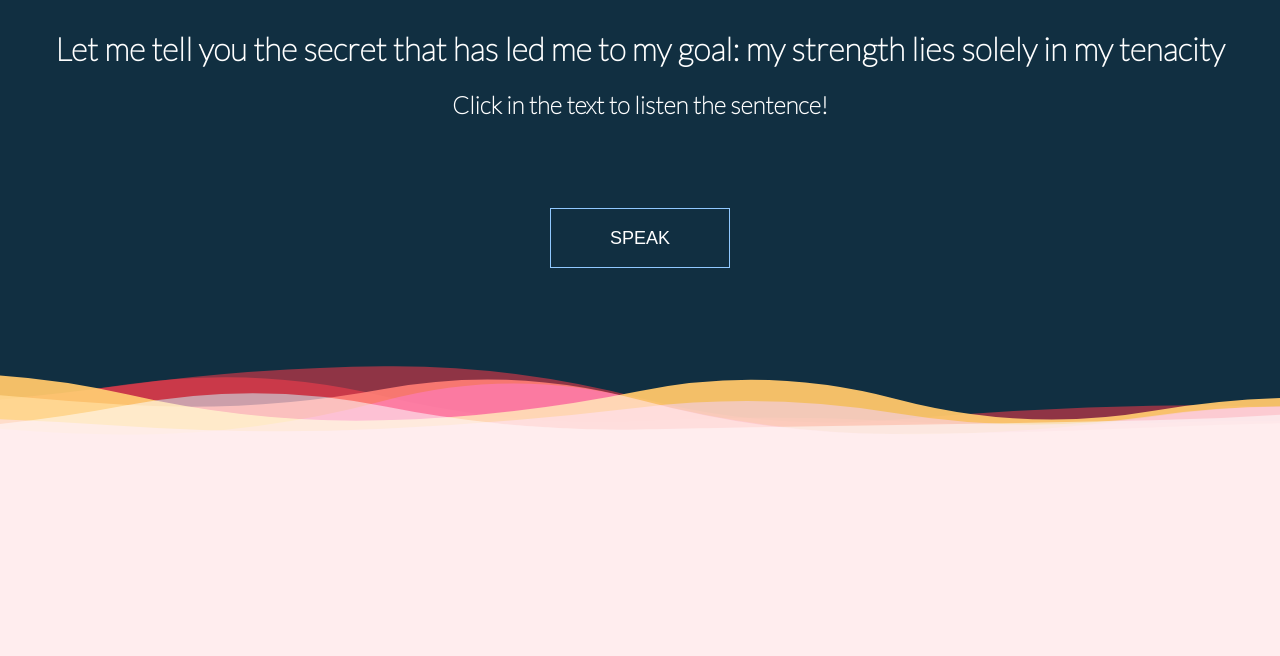
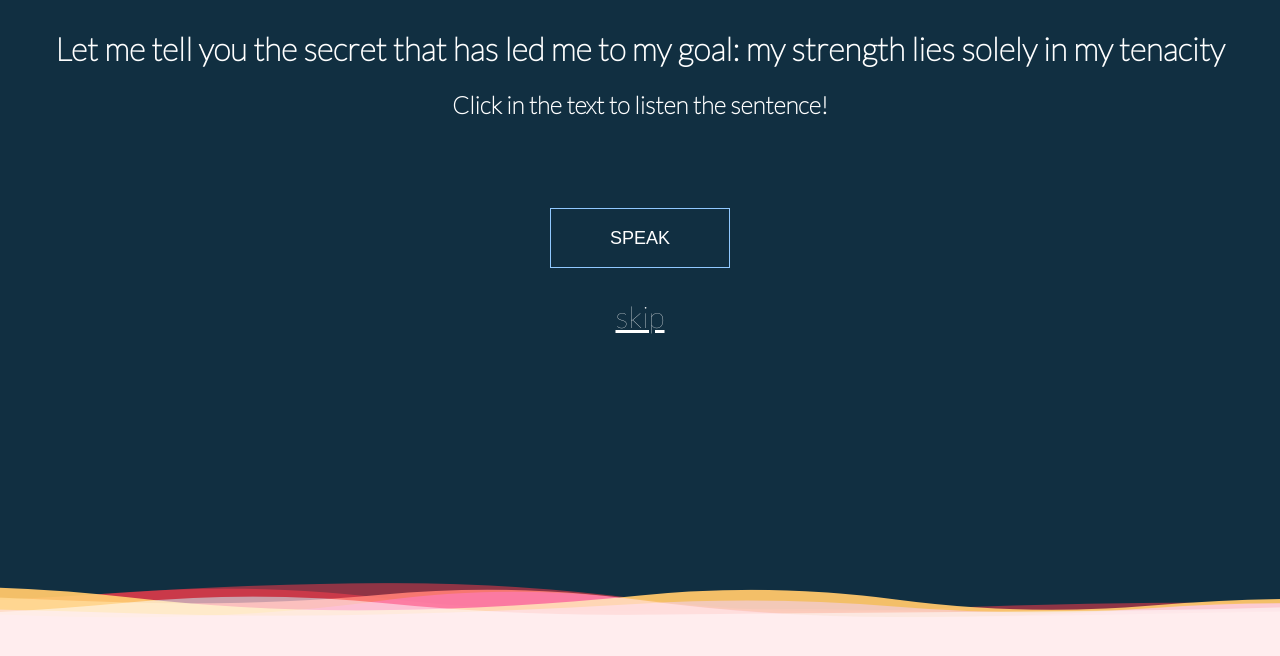
Before and after one commit to mthbernardes/talktome, a plain HTML site: page index.html in a window 1280 px wide. Drawn offline with nearby package versions, Linux system fonts and the light colour scheme.

Commit message:
skip sentence button

```diff
--- a/index.html
+++ b/index.html
@@ -1,4 +1,5 @@
 <html>
+
 <head>
     <title>TALK TO ME</title>
     <meta name="viewport" content="width=device-width, initial-scale=1.0">
@@ -10,7 +11,7 @@
 
 <body>
     <!--https://codepen.io/andrewwwcollins/pen/KQeXrX -->
-        <canvas id="confetti"></canvas>
+    <canvas id="waves"></canvas>
 
     <div class="flexbox-container">
 
@@ -22,24 +23,19 @@
 
         <!-- https://codepen.io/ys-wd/pen/oZgZwK -->
         <div class="flexbox-item flexbox-item-2">
-                <button id="button-start" class="btn" >
+            <button id="button-start" class="btn">
                 <svg width="180px" height="60px" viewBox="0 0 180 60" class="border">
                     <polyline points="179,1 179,59 1,59 1,1 179,1" class="bg-line" />
                     <polyline points="179,1 179,59 1,59 1,1 179,1" class="hl-line" />
                 </svg>
                 <span id="button-text">SPEAK</span>
             </button>
-            </div>
-
-            <!-- https://codepen.io/lkpttn/pen/LqjZzR -->
-            <div class="flexbox-item flexbox-item-3">
-                <div class="canvas">
-                    <canvas class="canvas"></canvas>
-                </div>
+            <p id="skip">skip</p>
         </div>
     </div>
 
     <script src="static/js/app.js"></script>
     <script src="static/js/waves.js"></script>
 </body>
+
 </html>
--- a/static/css/style.css
+++ b/static/css/style.css
@@ -35,15 +35,22 @@ body{
     min-height: auto;
 }
 
-#canvas{
+p {
+    text-align: center;
+    font-size: 30px;
+    text-decoration: underline;
+    cursor: pointer;
+}
+
+h1 {
+    cursor: pointer;
+}
+
+#waves {
     position: absolute;
+    bottom: 0;
     bottom: 0;
     left: 0;
     width: 100%;
+    height: 50%;
 }
-#confetti {
-    position: absolute;
-    bottom: 0;
-    left: 0;
-    width: 100%;
-}
--- a/static/js/app.js
+++ b/static/js/app.js
@@ -3,17 +3,16 @@ let MESSAGE;
 let TIMER;
 let COUNTER = 0;
 let LISTENING = false;
-
-let MALDITO;
-
+let TEXT_DETECT_MSG = "Click in the text to listen the sentence!";
 //https://www.youtube.com/watch?v=p4wsvdHSOPQ
-let audio = new Audio('static/media/tada.mp3');
+let AUDIO = new Audio('static/media/tada.mp3');
 
 function generate_random_phrase(data) {
-    position = Math.floor(Math.random() * data.length)
-    raw_message = data[position]["text"]
-    MESSAGE = raw_message.toLowerCase().replace(/[^a-z0-9]+/gi, " ").trim()
-    $("#text").text(raw_message)
+    position = Math.floor(Math.random() * data.length);
+    raw_message = data[position]["text"];
+    MESSAGE = raw_message.toLowerCase().replace(/[^a-z0-9]+/gi, " ").trim();
+    $("#text-detected").text(TEXT_DETECT_MSG);
+    $("#text").text(raw_message);
 }
 
 function sleep(time) {
@@ -38,12 +37,16 @@ $(document).ready(function () {
     const settings = {
         "url": "static/data/quotes.json",
         "method": "GET"
-    }
+    };
 
     $.ajax(settings).done(function (response) {
 
         PHRASES_DATA = response;
         generate_random_phrase(PHRASES_DATA);
+
+        $("#skip").click(function (){
+            generate_random_phrase(PHRASES_DATA);
+        });
 
         $("#button-start").click(function () {
             if (LISTENING) {
@@ -100,14 +103,14 @@ $(document).ready(function () {
         var text_detected = $("#text-detected");
 
         if (transcript == MESSAGE) {
-            audio.play();
+            AUDIO.play();
             text_detected.css('color', 'white');
             text_detected.text("Congratulations you nailed it!")
             let button_div = $(".flexbox-item-2");
             button_div.hide();
             sleep(3000).then(() => {
                 generate_random_phrase(PHRASES_DATA);
-                text_detected.text("Click in the text to listen the sentence!");
+                text_detected.text();
                 button_div.show();
                 init_waves()
             });
--- a/static/js/waves.js
+++ b/static/js/waves.js
@@ -1,4 +1,4 @@
-let canvas = document.querySelector('canvas');
+let canvas = document.getElementById('waves');
 let context = canvas.getContext('2d');
 
 
```
Lines whose indentation alone changed are shown as unchanged.
